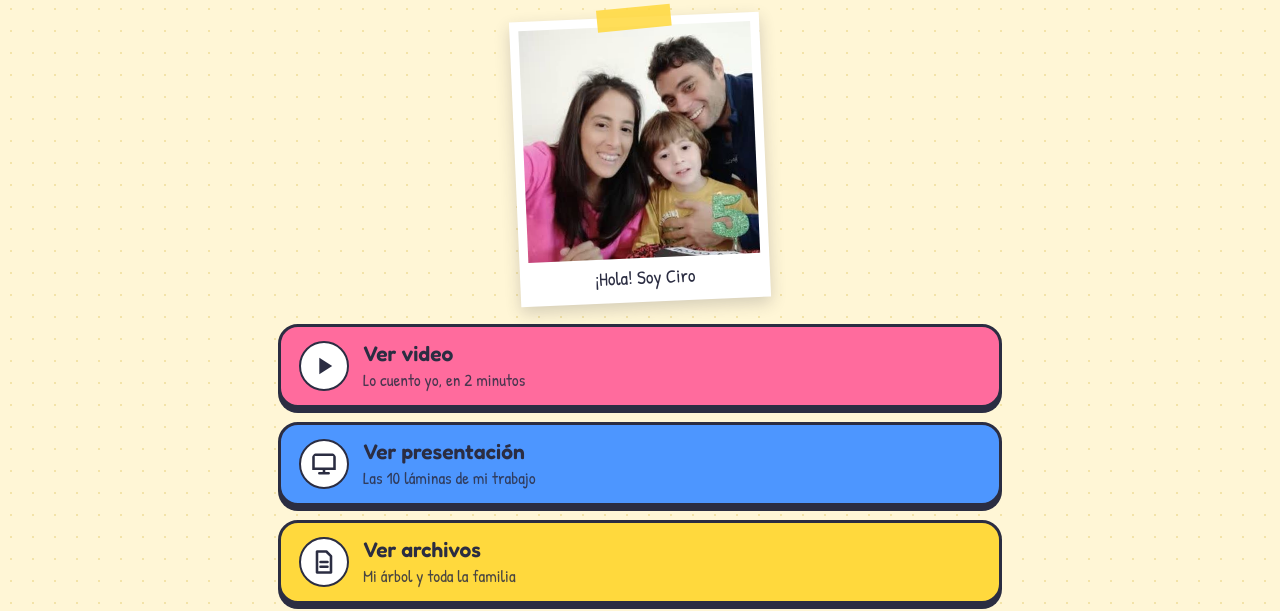
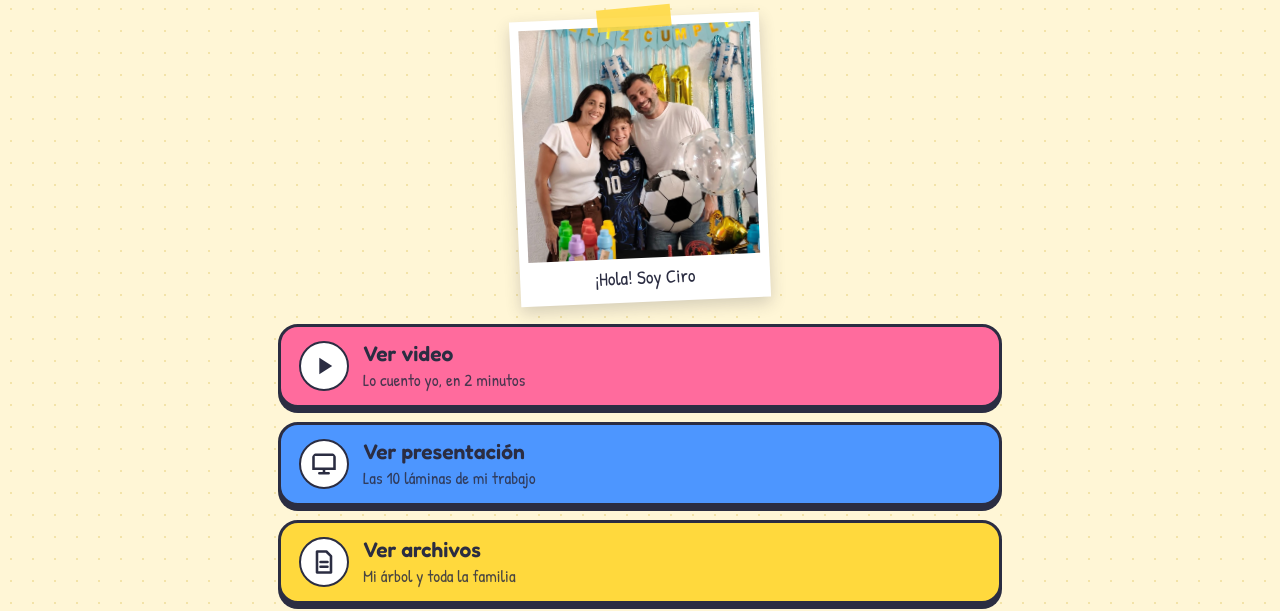
Before and after one commit to arbol-ciro/ciro-mi-mundo, a plain HTML site: page index.html in a window 1280 px wide. Shown: the part 222-833 px from the top of the page. Drawn offline with Linux system fonts and the light colour scheme.

Commit message:
Actualiza la foto de portada
Co-Authored-By: Claude Fable 5.2 <noreply@anthropic.com>

```diff
--- a/index.html
+++ b/index.html
@@ -40,7 +40,7 @@ details>:not(summary){margin-left:14px;margin-right:14px}h4{font-weight:600;font
 .nt{font-size:15.5px;line-height:1.4;margin-bottom:10px}.hint{font:400 16px Hand;color:#777c90;margin-bottom:12px}
 .file{display:flex;align-items:center;gap:14px;background:#fff;border:3px solid #2B2D42;border-radius:18px;box-shadow:0 5px 0 #2B2D42;padding:14px 16px;margin-bottom:16px;min-height:72px;color:#2B2D42;text-decoration:none;font-size:19px;line-height:1.15}.file small{display:block;font:400 17px Hand;margin-top:3px}.xl{flex:none;width:52px;height:60px;border-radius:8px;background:#1D8F4E;color:#fff;font-weight:700;font-size:15px;display:flex;align-items:center;justify-content:center}.tw{overflow-x:auto;-webkit-overflow-scrolling:touch;background:#fff;border:3px solid #2B2D42;border-radius:14px;margin:0 0 14px;padding:6px}.tw a{display:block}.tw img{display:block;width:100%;min-width:720px;height:auto}</style></head><body><main>
 <section id="inicio" class="on"><div class="hero"><span class="kick">El Mundo Genealógico</span><h1>Mi familia,<br><b>mi mundo</b></h1><p class="sub">Un trabajo de Ciro Teitelbaum Malqui</p></div>
-<div class="cover"><i></i><img src="img/ciro_diego_y_melina_en_el_cumple_de_5.jpg" alt="Ciro con su familia"><span>¡Hola! Soy Ciro</span></div>
+<div class="cover"><i></i><img src="img/ciro_con_sus_padres.jpg" alt="Ciro con su familia"><span>¡Hola! Soy Ciro</span></div>
 <nav><a href="#video" style="background:#FF6B9D"><svg viewBox="0 0 24 24" width="30" height="30" fill="currentColor" aria-hidden="true"><path d="M8 5v14l11-7z"/></svg><span>Ver video<small>Lo cuento yo, en 2 minutos</small></span></a>
 <a href="#presentacion" style="background:#4D96FF"><svg viewBox="0 0 24 24" width="30" height="30" fill="currentColor" aria-hidden="true"><path d="M3 4h18v12H3zM8 20h8M12 16v4" fill="none" stroke="currentColor" stroke-width="2.2" stroke-linecap="round"/></svg><span>Ver presentación<small>Las 10 láminas de mi trabajo</small></span></a>
 <a href="#fotos" style="background:#FFD93D"><svg viewBox="0 0 24 24" width="30" height="30" fill="currentColor" aria-hidden="true"><path d="M6 3h8l4 4v14H6z" fill="none" stroke="currentColor" stroke-width="2.2" stroke-linejoin="round"/><path d="M9 12h6M9 16h6" stroke="currentColor" stroke-width="2.2" stroke-linecap="round"/></svg><span>Ver archivos<small>Mi árbol y toda la familia</small></span></a>
```
Also changed, not shown: img/ciro_con_sus_padres.jpg (added).
